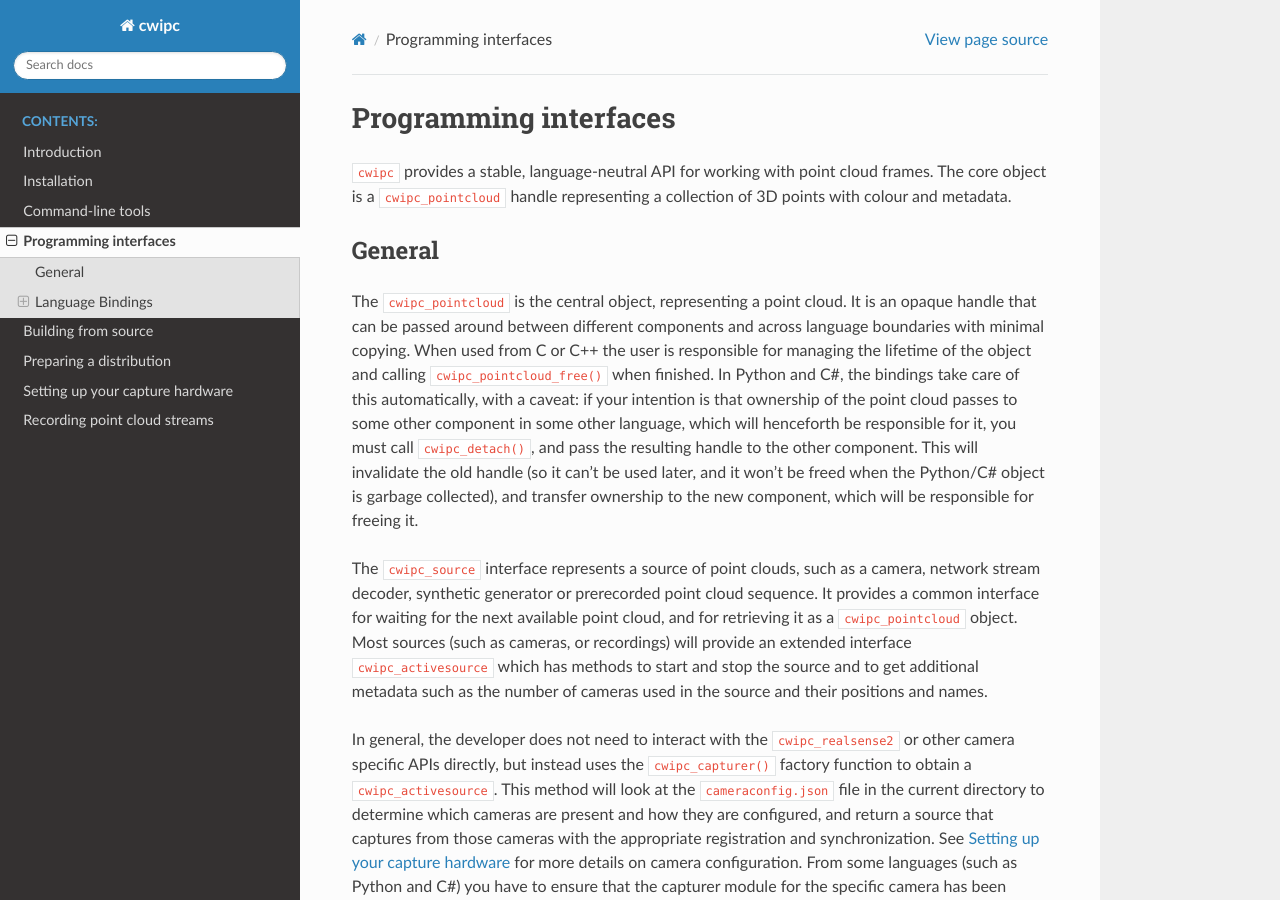
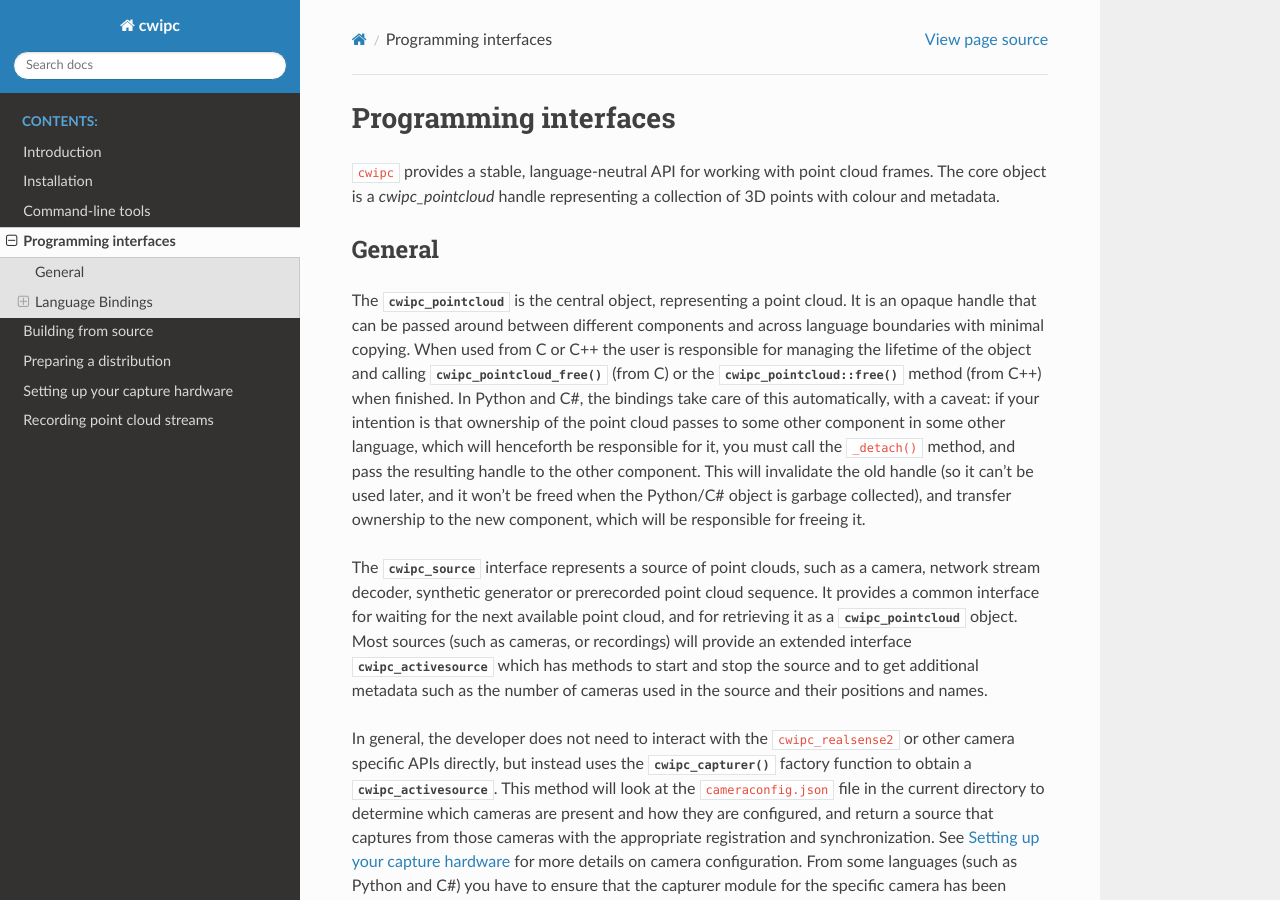
Before and after one commit to cwi-dis/cwipc, a Sphinx documentation site: the page built from docs/api-overview.rst, in a window 1280 px wide and 900 px high. Built offline with Sphinx 7.4.7 and the Read the Docs theme 3.1.0, drawn with Linux system fonts in a browser that asks for light colours; pages that are not in the unit, such as notebooks, are missing from menus.

Commit message:
Fixed references to C++ classes, functions.

```diff
--- a/docs/api-overview.rst
+++ b/docs/api-overview.rst
@@ -2,30 +2,30 @@
 ======================
 
 ``cwipc`` provides a stable, language‑neutral API for working with point cloud
-frames.  The core object is a ``cwipc_pointcloud`` handle representing a collection of 3D
+frames.  The core object is a `cwipc_pointcloud` handle representing a collection of 3D
 points with colour and metadata.
 
 General
 -------
 
-The ``cwipc_pointcloud`` is the central object, representing a point cloud. It is an opaque handle that can
+The :cpp:class:`cwipc_pointcloud` is the central object, representing a point cloud. It is an opaque handle that can
 be passed around between different components and across language boundaries with
 minimal copying. When used from C or C++ the user is responsible for managing the lifetime of the object and calling
-``cwipc_pointcloud_free()`` when finished.  In Python and C#, the bindings take care of
+:cpp:func:`cwipc_pointcloud_free()` (from C) or the :cpp:func:`cwipc_pointcloud::free()` method (from C++) when finished.  In Python and C#, the bindings take care of
 this automatically, with a caveat: if your intention is that ownership of the point
 cloud passes to some other component in some other language, which will henceforth be
-responsible for it, you must call ``cwipc_detach()``, and pass the resulting handle to
+responsible for it, you must call the ``_detach()`` method, and pass the resulting handle to
 the other component. This will invalidate the old handle (so it can't be used later, and it
 won't be freed when the Python/C# object is garbage collected), and transfer ownership to the new component,
 which will be responsible for freeing it.
 
-The ``cwipc_source`` interface represents a source of point clouds, such as a camera, network stream decoder, synthetic generator or prerecorded point cloud sequence.
-It provides a common interface for waiting for the next available point cloud, and for retrieving it as a ``cwipc_pointcloud`` object.
-Most sources (such as cameras, or recordings) will provide an extended interface ``cwipc_activesource`` which has methods to start and stop the source and to get additional metadata such
+The :cpp:class:`cwipc_source` interface represents a source of point clouds, such as a camera, network stream decoder, synthetic generator or prerecorded point cloud sequence.
+It provides a common interface for waiting for the next available point cloud, and for retrieving it as a :cpp:class:`cwipc_pointcloud` object.
+Most sources (such as cameras, or recordings) will provide an extended interface :cpp:class:`cwipc_activesource` which has methods to start and stop the source and to get additional metadata such
 as the number of cameras used in the source and their positions and names.
 
 In general, the developer does not need to interact with the ``cwipc_realsense2`` or other camera
-specific APIs directly, but instead uses the ``cwipc_capturer()`` factory function to obtain a ``cwipc_activesource``.
+specific APIs directly, but instead uses the :cpp:func:`cwipc_capturer()` factory function to obtain a :cpp:class:`cwipc_activesource`.
 This method will look at the ``cameraconfig.json`` file in the current directory to determine which cameras are present and how they are configured, and return a source that captures from those cameras with the appropriate registration and synchronization.  See :doc:`registration` for more details on camera configuration.
 From some languages (such as Python and C#) you have to ensure that the capturer module for the specific camera has been loaded and has
 registered itself with the factory. The is done by importing the module and calling a method there, for example::
@@ -33,7 +33,7 @@
     import cwipc_realsense2
     _ = cwipc_realsense2.cwipc_get_version_realsense2()
 
-The ``cwipc_sink`` interface represents a destination for point clouds, such as a network stream encoder, or display window. It provides a common interface for sending point clouds to the sink, and for controlling the sink (for example starting and stopping it).
+The :cpp:class:`cwipc_sink` interface represents a destination for point clouds, such as a network stream encoder, or display window. It provides a common interface for sending point clouds to the sink, and for controlling the sink (for example starting and stopping it).
 
 All language bindings follow the same semantic model, with the C++ bindings being the most direct, so knowledge gained in one
 language transfers easily to others. The bindings automatically handle lifetime
```
